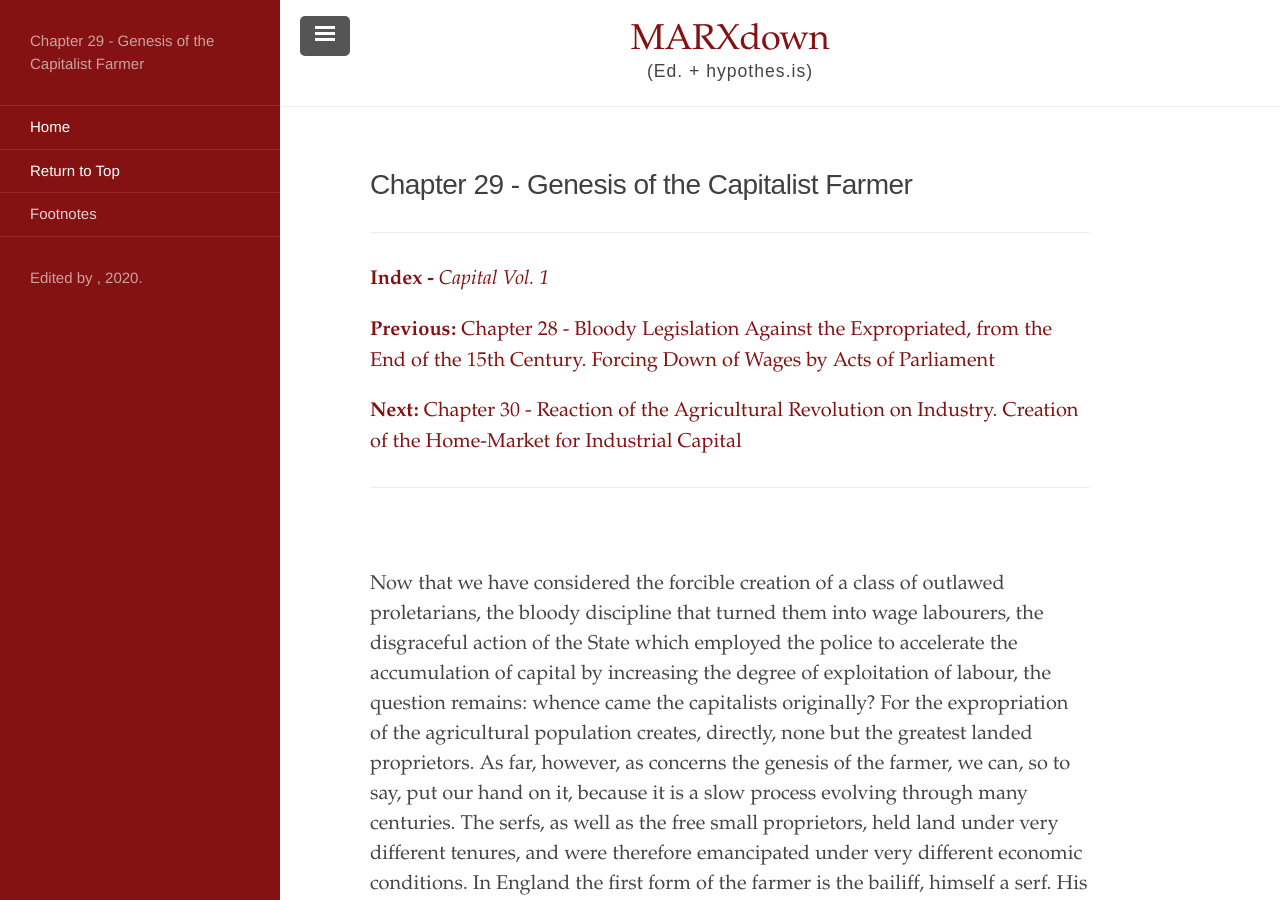
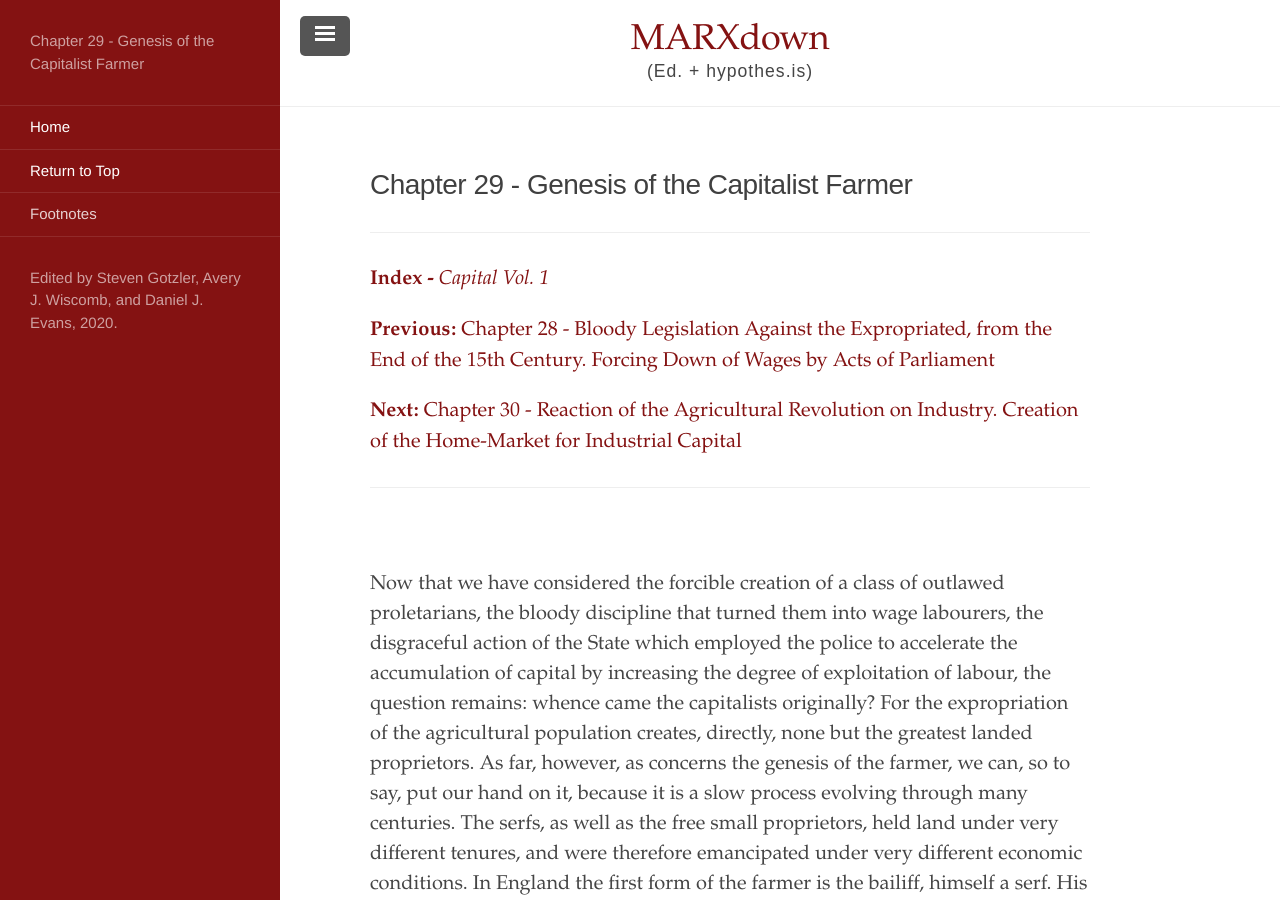
Before and after one commit to MARXdown/MARXdown.github.io, a Jekyll site: the page built from _texts/ch29.md, in a window 1280 px wide and 900 px high. Built offline with Jekyll 4.4.1, drawn with Linux system fonts in a browser that asks for light colours; a script that is not in the unit is left out.

Commit message:
added Editor credit, and removed "theme:"
added "Editor" credit as default , and removed "theme:" value in _config.yml to stop GitHub Pages support messages.

```diff
--- a/_config.yml
+++ b/_config.yml
@@ -24,6 +24,10 @@ kramdown:
 markdown: kramdown
 permalink: "/:title/"
 tagline: "(Ed. + hypothes.is)"
-theme: ed.
 title: MARXdown
 url: https://MARXdown.github.io
+defaults:
+  - scope:
+      type: texts
+    values:
+      editor: Steven Gotzler, Avery J. Wiscomb, and Daniel J. Evans
```
